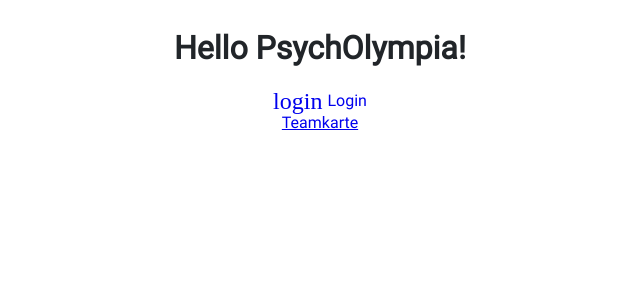
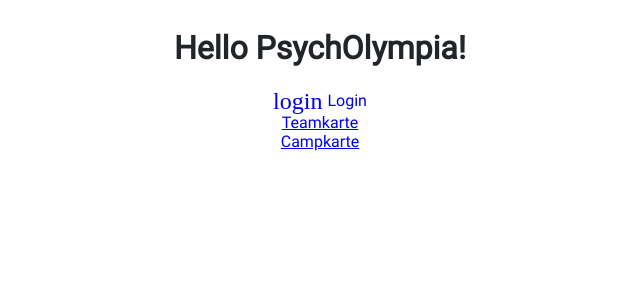
Before and after one commit to PsychOlympia/camp, a Flask app: page / in a window 1280 px wide. Shown: the top 300 px of the page, without its empty margins (320-960 px from the left). Run offline with Flask 3, Linux system fonts and the light colour scheme; some web fonts are replaced.

Commit message:
Enable camp map link

```diff
--- a/app/main/templates/index.jinja2
+++ b/app/main/templates/index.jinja2
@@ -22,6 +22,6 @@
             </a>
         {% endif %}
         <a href="{{ url_for('main.team_map') }}">Teamkarte</a>
-        {#<a href="{{ url_for('main.camp_map') }}">Campkarte</a>#}
+        <a href="{{ url_for('main.camp_map') }}">Campkarte</a>
     </div>
 {% endblock %}
```
